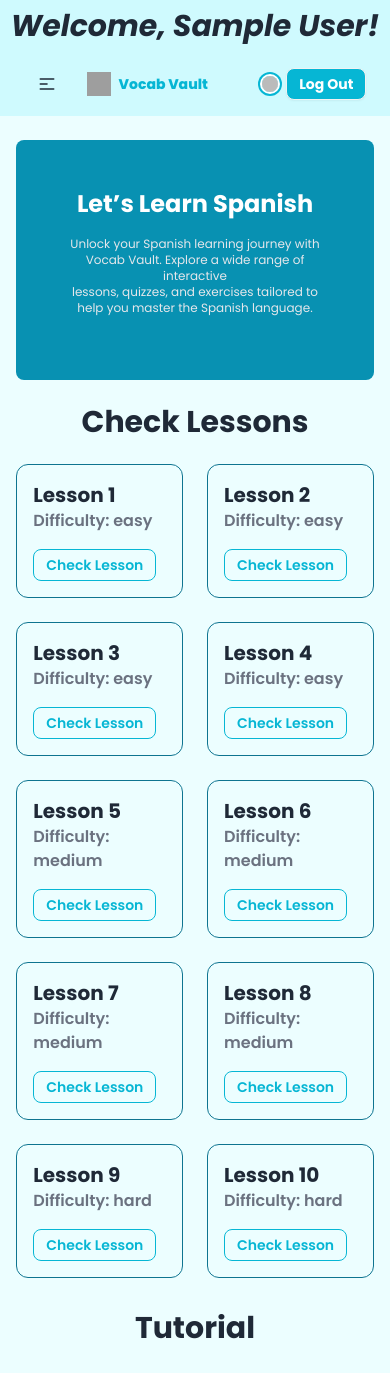
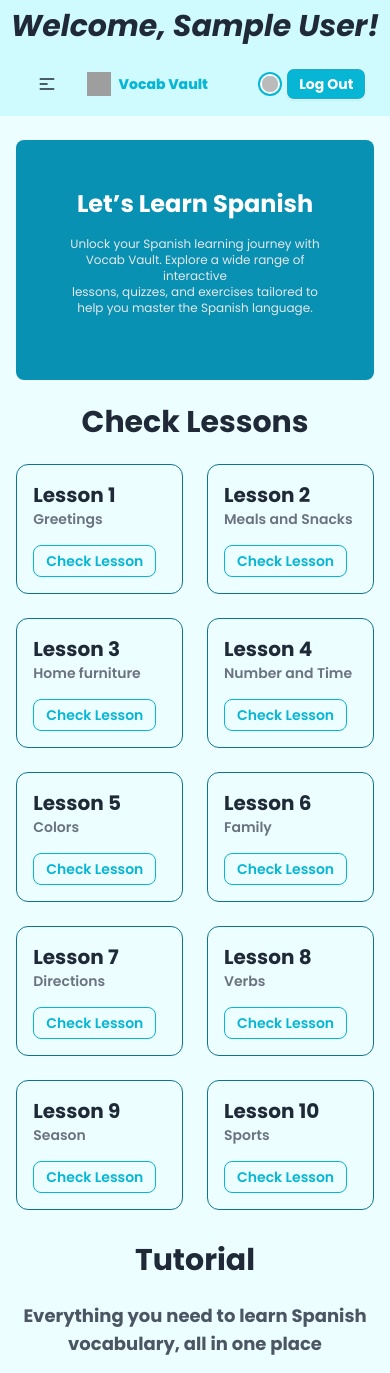
Before and after one commit to jubayerahmmad/Vocab-Vault, a React (Vite) app: page /letsLearn in a window 390 px wide. Shown: the top 1373 px of the page. Built offline with nearby package versions, Linux system fonts and the light colour scheme; no server answers; sample sign-in values are in the browser's storage; grey boxes are pictures that could not be loaded.

Commit message:
some modifications for responsiveness

```diff
--- a/public/lessons.json
+++ b/public/lessons.json
@@ -1,52 +1,52 @@
 [
   {
     "id": "1",
-    "difficulty": "easy",
+    "topic": "Greetings",
     "lesson_no": 1
   },
   {
     "id": "2",
-    "difficulty": "easy",
+    "topic": "Meals and Snacks",
     "lesson_no": 2
   },
   {
     "id": "3",
-    "difficulty": "easy",
+    "topic": "Home furniture",
     "lesson_no": 3
   },
   {
     "id": "4",
-    "difficulty": "easy",
+    "topic": "Number and Time",
     "lesson_no": 4
   },
   {
     "id": "5",
-    "difficulty": "medium",
+    "topic": "Colors",
     "lesson_no": 5
   },
   {
     "id": "6",
-    "difficulty": "medium",
+    "topic": "Family",
     "lesson_no": 6
   },
   {
     "id": "7",
-    "difficulty": "medium",
+    "topic": "Directions",
     "lesson_no": 7
   },
   {
     "id": "8",
-    "difficulty": "medium",
+    "topic": "Verbs",
     "lesson_no": 8
   },
   {
     "id": "9",
-    "difficulty": "hard",
+    "topic": "Season",
     "lesson_no": 9
   },
   {
     "id": "10",
-    "difficulty": "hard",
+    "topic": "Sports",
     "lesson_no": 10
   }
 ]
--- a/src/components/ForgotPassword.jsx
+++ b/src/components/ForgotPassword.jsx
@@ -7,7 +7,6 @@ import { useState } from "react";
 
 const ForgotPassword = () => {
   const location = useLocation();
-  // console.log(location);
   const [email, setEmail] = useState(location.state?.email || "");
   // const email = location.state?.email;
 
--- a/src/components/Register.jsx
+++ b/src/components/Register.jsx
@@ -41,6 +41,7 @@ const Register = () => {
       .then(() => {
         toast.success("Registration Successful");
         e.target.reset();
+
         // update profile
         const profileInfo = { displayName: name, photoURL: photo };
         updateUserProfile(profileInfo)
@@ -104,7 +105,9 @@ const Register = () => {
           </div>
           <div className="form-control">
             <label className="label">
-              <span className="label-text font-semibold">Email</span>
+              <span className="label-text font-semibold">
+                Email <span className="text-red-500">*</span>
+              </span>
             </label>
             <input
               type="email"
@@ -116,7 +119,9 @@ const Register = () => {
           </div>
           <div className="form-control relative">
             <label className="label">
-              <span className="label-text font-semibold">Password</span>
+              <span className="label-text font-semibold">
+                Password <span className="text-red-500">*</span>
+              </span>
             </label>
             <input
               type={showPassword ? "text" : "password"}
@@ -146,7 +151,7 @@ const Register = () => {
         </form>
 
         <p className="text-center p-6">
-          Already Have an Account?
+          Already Have an Account?{" "}
           <Link to="/login" className="font-bold text-cyan-950">
             Login
           </Link>
--- a/src/components/ViewLesson.jsx
+++ b/src/components/ViewLesson.jsx
@@ -24,7 +24,12 @@ const ViewLesson = () => {
       <h1 className="text-3xl font-bold text-center my-4 underline decoration-cyan-400 underline-offset-2 animate__animated animate__fadeInDown">
         Lesson No - {lessonNumber}
       </h1>
-      <div className="grid grid-cols-1 md:grid-cols-2 lg:grid-cols-3 gap-4 my-12">
+      <div className="flex justify-center gap-4">
+        <p className="p-2 rounded-md font-bold bg-green-200 text-xs">Easy</p>
+        <p className="p-2 rounded-md font-bold bg-yellow-200 text-xs">Medium</p>
+        <p className="p-2 rounded-md font-bold bg-red-200 text-xs">Hard</p>
+      </div>
+      <div className="grid grid-cols-1 md:grid-cols-2 xl:grid-cols-3 gap-4 my-12">
         {lesson?.map((words) => (
           <WordsCard key={words.id} words={words}></WordsCard>
         ))}
--- a/src/components/WordsCard.jsx
+++ b/src/components/WordsCard.jsx
@@ -8,7 +8,7 @@ const WordsCard = ({ words }) => {
 
   const openModal = () => setModalIsOpen(true);
   const closeModal = () => setModalIsOpen(false);
-  //   console.log(word);
+
   const {
     word,
     pronunciation,
@@ -21,13 +21,13 @@ const WordsCard = ({ words }) => {
 
   const pronounceWord = (word) => {
     const utterance = new SpeechSynthesisUtterance(word);
-    utterance.lang = "es-ES"; // Spanish language code
+    utterance.lang = "es-ES";
     window.speechSynthesis.speak(utterance);
   };
   return (
     <div>
       <div
-        className={`card backdrop-blur-xl shadow-md animate__animated animate__fadeInLeft ${
+        className={`card backdrop-blur-xl text-center shadow-md animate__animated animate__fadeInLeft ${
           difficulty === "easy"
             ? "bg-green-200"
             : difficulty === "medium"
@@ -39,21 +39,18 @@ const WordsCard = ({ words }) => {
           <h2 className="text-2xl font-extrabold italic">
             {word.toUpperCase()}
           </h2>
-          <p className="">
+          <p>
             <span className="font-semibold">Pronunciation:</span>{" "}
             {pronunciation}
           </p>
-          <p className="">
+          <p>
             <span className="font-semibold">Meaning:</span> {meaning}
           </p>
-          <p className="">
+          <p>
             <span className="font-semibold">Part of Speech:</span>{" "}
             {part_of_speech}
           </p>
-          <p className="">
-            <span className="font-semibold">Difficulty:</span> {difficulty}
-          </p>
-          <div className="flex flex-wrap gap-2">
+          <div className="flex flex-wrap justify-center gap-2">
             <button
               onClick={openModal}
               className="btn btn-sm btn-outline rounded-md"
@@ -73,23 +70,23 @@ const WordsCard = ({ words }) => {
       {/* Modal (react-modal) */}
 
       <Modal
-        isOpen={modalIsOpen} // Boolean to control modal visibility
-        onRequestClose={closeModal} // Function to handle closing the modal
+        isOpen={modalIsOpen}
+        onRequestClose={closeModal}
         style={{
           overlay: {
-            backgroundColor: "rgba(0, 0, 0, 0.75)", // Overlay dark background
-            display: "flex", // Flexbox to center content
-            justifyContent: "center", // Center horizontally
-            alignItems: "center", // Center vertically
-            zIndex: 9999, // Ensure the modal is on top
+            backgroundColor: "rgba(0, 0, 0, 0.75)",
+            display: "flex",
+            justifyContent: "center",
+            alignItems: "center",
+            zIndex: 9999,
           },
           content: {
             padding: "20px",
-            height: "300px",
-            maxWidth: "500px", // Limit the width of the modal
-            margin: "auto", // Ensure it's centered horizontally
+            height: "350px",
+            maxWidth: "500px",
+            margin: "auto",
             borderRadius: "10px",
-            backgroundColor: "white", // Modal background color
+            backgroundColor: "white",
           },
         }}
         contentLabel="Centered Modal"
--- a/src/pages/LetsLearn.jsx
+++ b/src/pages/LetsLearn.jsx
@@ -22,19 +22,19 @@ const LetsLearn = () => {
           {lessons?.map((lesson) => (
             <div
               key={lesson.id}
-              className="p-4 rounded-xl border border-cyan-700 2xl:flex space-y-4 items-center justify-between animate__animated animate__fadeInLeft"
+              className="p-4 rounded-xl border border-cyan-700 2xl:flex items-center space-y-4 2xl:space-y-0 justify-between animate__animated animate__fadeInLeft"
             >
               <div>
                 <h1 className="text-xl lg:text-2xl font-bold">
                   Lesson {lesson.lesson_no}
                 </h1>
-                <p className="font-semibold text-gray-500">
-                  Difficulty: {lesson.difficulty}
+                <p className="text-sm font-semibold text-gray-500">
+                  {lesson.topic}
                 </p>
               </div>
               <div>
                 <Link to={`/lesson/${lesson.id}`}>
-                  <button className="btn btn-sm lg:btn-md btn-outline text-cyan-500 ">
+                  <button className="btn btn-sm 2xl:btn-md btn-outline text-cyan-500 ">
                     Check Lesson
                   </button>
                 </Link>
--- a/src/providers/AuthProvider.jsx
+++ b/src/providers/AuthProvider.jsx
@@ -23,7 +23,6 @@ const AuthProvider = ({ children }) => {
   };
 
   // update profile
-
   const updateUserProfile = (profileInfo) => {
     setLoader(true);
     return updateProfile(auth.currentUser, profileInfo);
@@ -34,8 +33,8 @@ const AuthProvider = ({ children }) => {
     setLoader(true);
     return signInWithEmailAndPassword(auth, email, password);
   };
+
   // login user with google
-
   const googleProvider = new GoogleAuthProvider();
   const googleLogin = () => {
     setLoader(true);
@@ -48,10 +47,10 @@ const AuthProvider = ({ children }) => {
     return signOut(auth);
   };
 
+  // authState
   useEffect(() => {
     const unSubscrbe = onAuthStateChanged(auth, (currentUser) => {
       if (currentUser) {
-        // console.log(currentUser);
         setUser(currentUser);
       } else {
         setUser(null);
```
